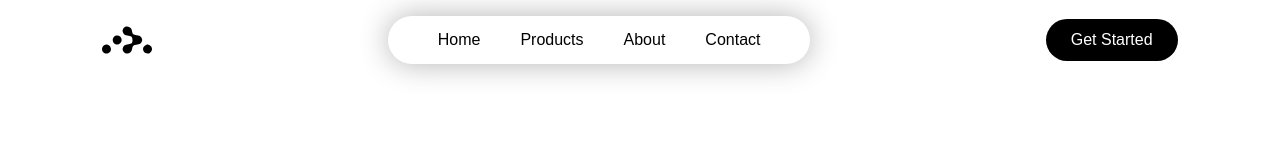
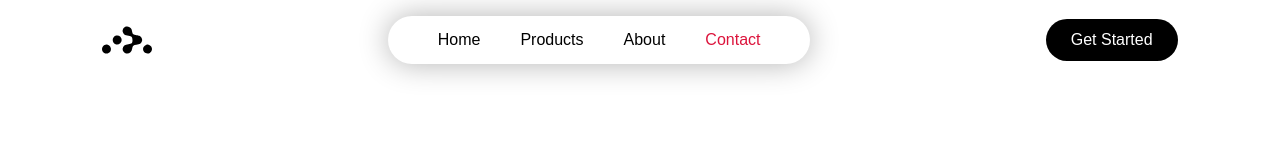
Before and after one commit to AhseneRemmouche/react_router, a React (Vite) app: page /contact in a window 1280 px wide. Shown: the top 160 px of the page. Built offline with nearby package versions, Linux system fonts and the light colour scheme.

Commit message:
add new routing

```diff
--- a/src/App.jsx
+++ b/src/App.jsx
@@ -4,24 +4,27 @@ import About from "./pages/About";
 import Contact from "./pages/Contact";
 import Home from "./pages/Home";
 import Products from "./pages/Products";
-import { Routes, Route, BrowserRouter as Router } from "react-router-dom";
+import {
+  Route,
+  createBrowserRouter,
+  createRoutesFromElements,
+  RouterProvider,
+} from "react-router-dom";
+import RouteLayout from "./layout/RouteLayout";
 
 function App() {
-	return (
-		<div>
-			<Router>
-			<Navbar />
-			<div className="container">
-				<Routes>
-					<Route path="/" element={<Home />} />
-					<Route path="/products" element={<Products />} />
-					<Route path="/about" element={<About />} />
-					<Route path="/contact" element={<Contact />} />
-				</Routes>
-			</div>
-			</Router>
-		</div>
-	);
+  const router = createBrowserRouter(
+    createRoutesFromElements(
+      <Route path="/" element={<RouteLayout />}>
+        <Route index element={<Home />} />
+        <Route path="products" element={<Products />} />
+        <Route path="about" element={<About />} />
+        <Route path="contact" element={<Contact />} />
+      </Route>
+    )
+  );
+
+  return <RouterProvider router={router} />;
 }
 
 export default App;
--- a/src/components/Navbar.jsx
+++ b/src/components/Navbar.jsx
@@ -1,26 +1,27 @@
 import React from "react";
 import logo from "../assets/reactrouter.svg";
-import { Link } from "react-router-dom";
+import { NavLink, useNavigate } from "react-router-dom";
 
 function Navbar() {
+  const navigate = useNavigate()
   return (
     <div className="navbar">
       <img src={logo} alt="" width={50} />
       <ul>
-				<Link to="/">
+        <NavLink to="/">
           <li>Home</li>
-				</Link>
-				<Link to="/products">
+        </NavLink>
+        <NavLink to="/products">
           <li>Products</li>
-				</Link>
-				<Link to="/about">
+        </NavLink>
+        <NavLink to="/about">
           <li>About</li>
-				</Link>
-				<Link to="/contact">
+        </NavLink>
+        <NavLink to="/contact">
           <li>Contact</li>
-				</Link>
+        </NavLink>
       </ul>
-			<button>Get Started</button>
+      <button onClick={()=>navigate('/contact', {replace: true})}>Get Started</button>
     </div>
   );
 }
--- a/src/index.css
+++ b/src/index.css
@@ -28,7 +28,10 @@ a {
 	display: inline-block;
 	padding: 5px 10px;
 	margin: 0 10px;
-	color: #000;
+
+}
+a.active{
+	color: crimson;
 }
 
 .navbar button {
--- /dev/null
+++ b/src/layout/RouteLayout.jsx
@@ -0,0 +1,16 @@
+import React from "react";
+import Navbar from "../components/Navbar";
+import { Outlet } from "react-router-dom";
+
+const RouteLayout = () => {
+  return (
+    <div>
+      <Navbar />
+      <div className="container">
+        <Outlet />
+      </div>
+    </div>
+  );
+};
+
+export default RouteLayout;
```
Also changed, not shown: src/layout/rootLayout.jsx (deleted, +0 -10 lines). Lines whose indentation alone changed are shown as unchanged.
